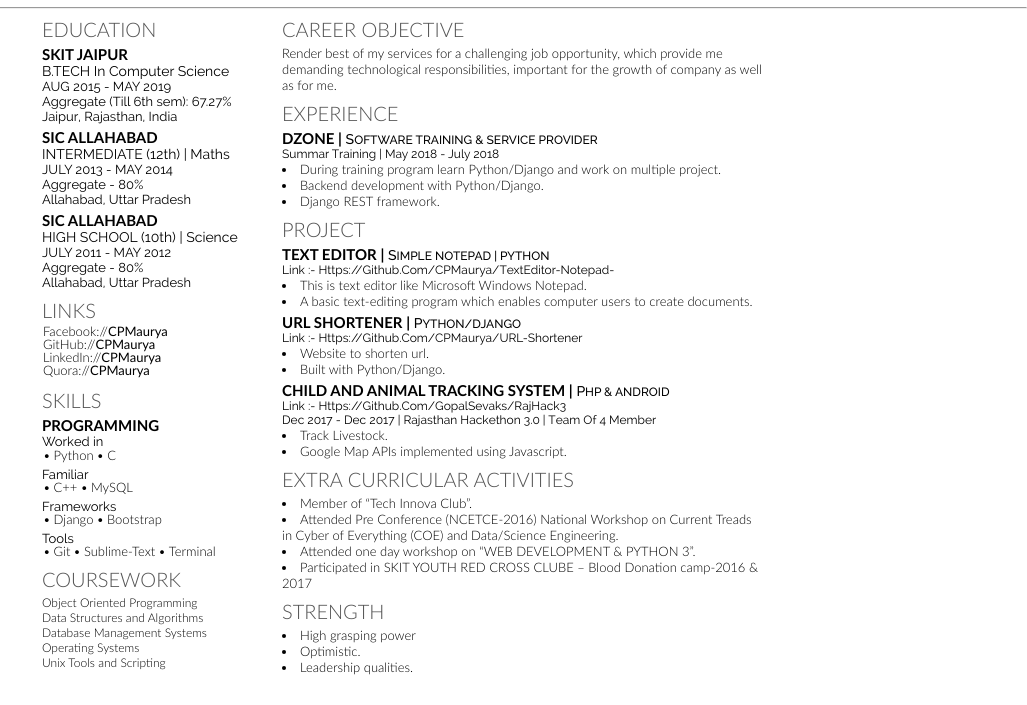
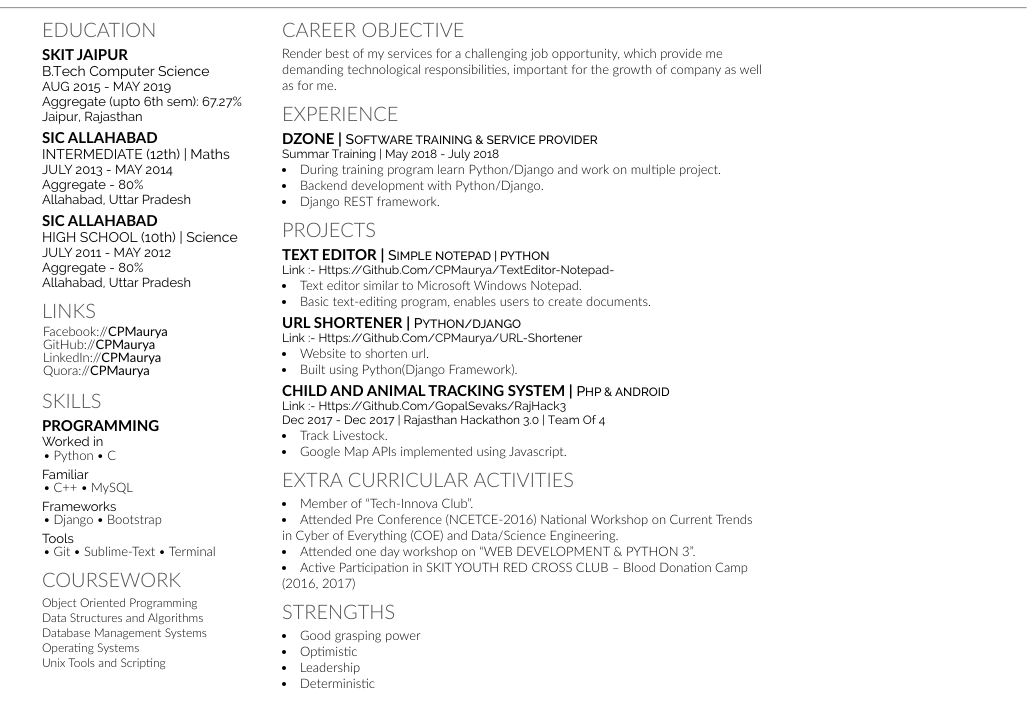
Before and after one commit to CPMaurya/CPMaurya.github.io, a plain HTML site: page index.jade in a window 1280 px wide. Shown: the part 105-810 px from the top of the page, without its empty margins (253-1280 px from the left). Drawn offline with nearby package versions, Linux system fonts and the light colour scheme; files that its build step writes are made by us from their sources.

Commit message:
First commit

```diff
--- a/index.jade
+++ b/index.jade
@@ -37,10 +37,10 @@ html(lang="en")
                 // Begin Subsection
                 br
                 h2 SKIT JAIPUR
-                h3 B.TECH in Computer Science
+                h3 B.Tech Computer Science
                 h4 AUG 2015 - MAY 2019
-                h4 Aggregate (Till 6th sem): 67.27%
-                h4 Jaipur, Rajasthan, India
+                h4 Aggregate (upto 6th sem): 67.27%
+                h4 Jaipur, Rajasthan
 
                 // Space between two subsections
                 br
@@ -153,38 +153,39 @@ html(lang="en")
 
                 .clearfix
                 ///////// Begin Section: Research /////////
-                h1 Project
+                h1 Projects
                 br
                 h2 Text Editor | #[span Simple Notepad | Python]
                 h3 Link :- https://github.com/CPMaurya/TextEditor-Notepad-
-                li  This is text editor like Microsoft Windows Notepad.
-                li  A basic text-editing program which enables computer users to create documents.
+                li  Text editor similar to Microsoft Windows Notepad.
+                li  Basic text-editing program, enables users to create documents.
                 br
                 h2 URL Shortener | #[span Python/Django]
                 h3 Link :- https://github.com/CPMaurya/URL-Shortener
                 li  Website to shorten url.
-                li  Built with Python/Django.
+                li  Built using Python(Django Framework).
                 br
                 h2 Child And Animal Tracking System | #[span PHP & ANDROID]
                 h3 Link :- https://github.com/GopalSevaks/RajHack3
-                h3 Dec 2017 - Dec 2017 | Rajasthan Hackethon 3.0 | Team of 4 Member
+                h3 Dec 2017 - Dec 2017 | Rajasthan Hackathon 3.0 | Team of 4
                 li  Track Livestock.
                 li  Google Map APIs implemented using Javascript.
 
                 ///////// Begin Section: Awards /////////
                 h1 EXTRA CURRICULAR ACTIVITIES
                 br
-                li Member of “Tech Innova Club”.
-                li Attended Pre Conference (NCETCE-2016) National Workshop on Current Treads in Cyber of Everything (COE) and Data/Science Engineering.
+                li Member of “Tech-Innova Club”.
+                li Attended Pre Conference (NCETCE-2016) National Workshop on Current Trends in Cyber of Everything (COE) and Data/Science Engineering.
                 li Attended one day workshop on “WEB DEVELOPMENT & PYTHON 3”.
-                li Participated in SKIT YOUTH RED CROSS CLUBE – Blood Donation camp-2016 & 2017
+                li Active Participation in SKIT YOUTH RED CROSS CLUB – Blood Donation Camp (2016, 2017)
 
 
-                h1 STRENGTH
+                h1 STRENGTHS
                 br
-                li High grasping power
-                li Optimistic.
-                li Leadership qualities.
+                li Good grasping power
+                li Optimistic
+                li Leadership
+                li Deterministic
 
 
                 ///////// Begin Section: Publications /////////
```
Also changed, not shown: index.html, 1 other file.
